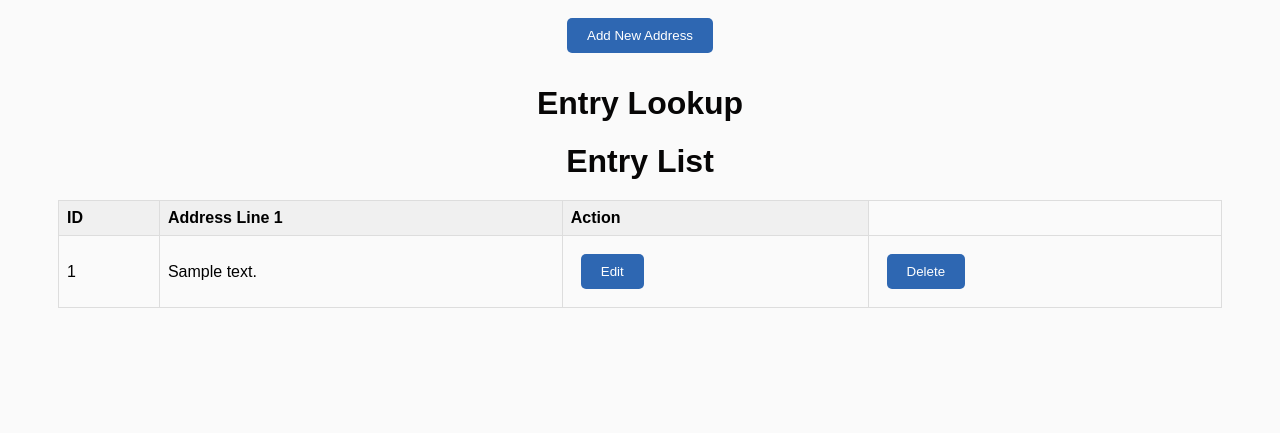
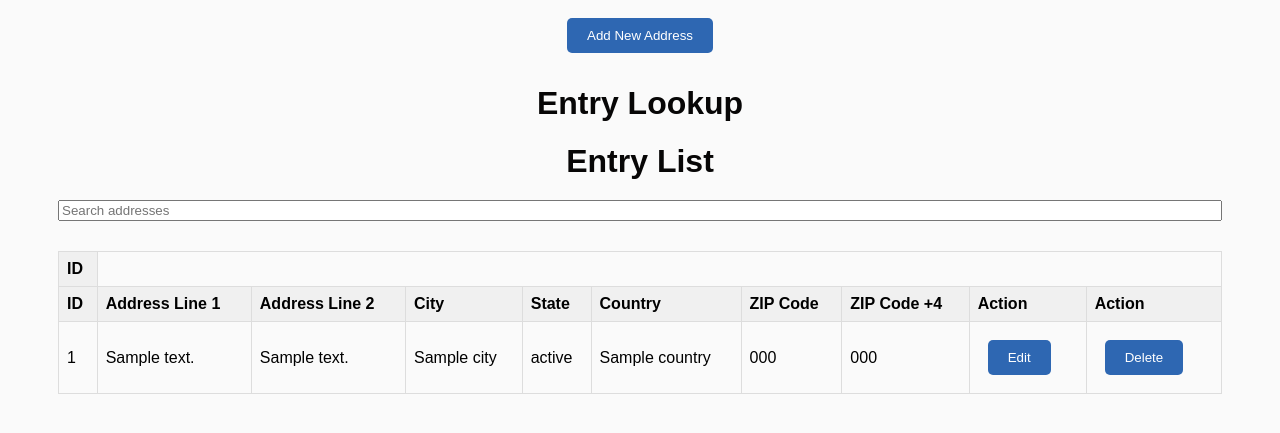
Before and after one commit to bdilbeck/ma_address_verification, a Flask app: page /entries in a window 1280 px wide. Shown: the part 226-659 px from the top of the page. Run offline with Flask 3, Linux system fonts and the light colour scheme; a database or web service that is not in the repository returns one stand-in record (values such as "Sample title").

Commit message:
Fixed search/table

```diff
--- a/templates/maintenance_screen.html
+++ b/templates/maintenance_screen.html
@@ -81,6 +81,7 @@
             margin-top: 20px;
         }
         </style>
+
 </head>
 <body>
     <h1>Maintenance Page</h1>
@@ -91,14 +92,14 @@
 <button id="openPopup">Add New Address</button>
 <div id="popup" style="display: none;">
 <form id="popupForm" action="/new_entry" method="post"><li><label for="AddressLine1">Address Line 1:</label></li>
-<li><input type="text" name="addressLine1" id="addressLine1" size="60" /></li>
+<li><input type="text" name="addressLine1" id="addressLine1" size="60" required/></li>
 <li><label for="addressLine2">Address Line 2: </label></li>
 <li><input type="text" name="addressLine2" id="addressLine2" size="60" placeholder="Apartment/Suite #, etc." /></li>
 <li><label for="city">City:</label></li>
-<li><input type="text" name="city" id="city" size="20" /></li>
+<li><input type="text" name="city" id="city" size="20" required/></li>
 
 <li><label for="country">Country:</label></li>
-<li><select name="country" id="country">
+<li><select name="country" id="country" required>
 <option selected="" value="Default">(Please select a country)</option>
 <option value="US" id="US">USA</option>
 <option value="CA" id="CA">Canada</option>
@@ -106,7 +107,7 @@
 
 <li><label for="stateorprovince">State/Province:</label></li>
 <li>
-    <select name="stateorprovince" id="stateorprovince">
+    <select name="stateorprovince" id="stateorprovince" required>
         <option selected="" value="Default">(Please select a state)</option>
         <option value="AL" id="AL">Alabama (AL)</option>
         <option value="AK" id="AK">Alaska (AK)</option>
@@ -164,10 +165,10 @@
 </li>
 
 <li><label for="zip">ZIP Code:</label></li>
-<li><input type="text" name="zip" id="zip" size="5" /></li>
+<li><input type="text" name="zip" id="zip" size="5" required/></li>
 
 <li><label for="zip +4">ZIP Code +4:</label></li>
-<li><input type="text" name="zip +4" size="4" id="zipPlusFour"/></li>
+<li><input type="text" name="zip +4" size="4" id="zipplusfour"/></li>
 
 <li><input type="submit" value="Submit"></li>
 </form>
@@ -176,12 +177,21 @@
 
     <h1>Entry Lookup</h1>
     <h1>Entry List</h1>
+    <input type="text" id="searchInput" placeholder="Search addresses">
     <table>
         <thead>
             <tr>
                 <th>ID</th>
+                <thead>
+                        <th>ID</th>
                         <th>Address Line 1</th>
-                <!-- Add headers for other properties -->
+                        <th>Address Line 2</th>
+                        <th>City</th>
+                        <th>State</th>
+                        <th>Country</th>
+                        <th>ZIP Code</th>
+                        <th>ZIP Code +4</th>
+                        <th>Action</th>
                         <th>Action</th>
             </tr>
         </thead>
@@ -190,6 +200,14 @@
             <tr>
                 <td>{{ entry._id }}</td>
                 <td>{{ entry.addressLine1 }}</td>
+                <td>{{ entry.addressLine2 }}</td>
+                <td>{{ entry.city }}</td>
+                <td>{{ entry.state }}</td>
+                <td>{{ entry.country }}</td>
+                <td>{{ entry.zip }}</td>
+                <td>{{ entry.zipplusfour }}</td>
+
+
                 <td>
               <button class="edit-entry-button" data-entry-id="{{ entry._id }}">Edit</button>
                 </td>
@@ -205,45 +223,105 @@
     <input type="hidden" name="entry_id" id="edit-entry-id">
     <label for="edit-addressLine1">Address Line 1:</label>
     <input type="text" name="addressLine1" id="edit-addressLine1">
-    <!-- Add other input fields for editing other properties -->
+    <input type="text" name="addressLine2" id="edit-addressLine2">
+    <input type="text" name="city" id="edit-city">
+    <input type="text" name="stateorprovince" id="edit-stateorprovince">
+    <input type="text" name="country" id="edit-country">
+    <input type="text" name="zip" id="edit-zip">
+    <input type="text" name="zipplusfour" id="edit-zipplusfour">
+
     <input type="submit" value="Save Changes">
     </form>
 <script>
     document.addEventListener('DOMContentLoaded', () => {
         fetchEntries(); // Fetch entries when the page loads
-        addEditButtonsClickListener(); // Add click event listener to edit buttons
         addOpenPopupClickListener(); // Add click event listener to open popup button
+        const searchInput = document.getElementById('searchInput');
+        searchInput.addEventListener('input', fetchEntries);
+        searchInput.addEventListener('change', fetchEntries);
     });
+
     function fetchEntries() {
         console.log('Fetching entries...');
 
         fetch('/entries-json')
             .then((response) => {
-            console.log('Response status:', response.status);
                 if (!response.ok) {
                     throw new Error(`Fetch failed with status: ${response.status}`);
                 }
                 return response.json();
             })
-
             .then((data) => {
                 console.log('Data received from the server:', data);
 
                 const entries = data.entries;
                 const tbody = document.querySelector('tbody');
+                const searchInput = document.getElementById('searchInput').value.toLowerCase();
                 tbody.innerHTML = '';
 
                 entries.forEach((entry) => {
+                    // Check if addressLine1 is defined before accessing its value
+                    if (entry.addressLine1 && entry.addressLine1.toLowerCase().includes(searchInput) ||
+                        (entry.addressLine2 && entry.addressLine2.toLowerCase().includes(searchInput)) ||
+                        (entry.city && entry.city.toLowerCase().includes(searchInput)) ||
+                        (entry.stateorprovince && entry.stateorprovince.toLowerCase().includes(searchInput)) ||
+                        (entry.country && entry.country.toLowerCase().includes(searchInput)) ||
+                        (entry.zip && entry.zip.toLowerCase().includes(searchInput)) ||
+                        (entry.zipplusfour && entry.zipplusfour.toLowerCase().includes(searchInput))
+                    ) {
+                        // Only add the row if it matches the search input
+                        const row = createRow(entry);
+                        tbody.appendChild(row);
+                    }
+                });
+
+                addEditButtonsClickListener();
+                addDeleteButtonsClickListener();
+            })
+            .catch((error) => {
+                console.error('Error fetching entries:', error);
+            });
+    }
+
+
+
+// Create a separate function to generate a row for an entry
+function createRow(entry) {
     const row = document.createElement('tr');
+    // ... (same code as before for creating cells)
     const idCell = document.createElement('td');
+
     idCell.textContent = entry._id;
+
     const addressLine1Cell = document.createElement('td');
     addressLine1Cell.textContent = entry.addressLine1;
+
+    const addressLine2Cell = document.createElement('td');
+    addressLine2Cell.textContent = entry.addressLine2;
+
+    const cityCell = document.createElement('td');
+    cityCell.textContent = entry.city;
+
+    const stateCell = document.createElement('td');
+    stateCell.textContent = entry.state;
+
+    const countryCell = document.createElement('td');
+    countryCell.textContent = entry.country;
+
+    const zipCell = document.createElement('td');
+    zipCell.textContent = entry.zip;
+
+    const zipplusfourCell = document.createElement('td');
+    zipplusfourCell.textContent = entry.zipplusfour;
+
+
     const actionCell = document.createElement('td');
     const editButton = document.createElement('button');
-                editButton.className = 'edit-entry-button';
+    editButton.classList.add('edit-entry-button');
     editButton.textContent = 'Edit';
     editButton.dataset.entryId = entry._id;
+
+
     const actionCellTwo = document.createElement('td');
     const deleteButton = document.createElement('button');
     deleteButton.className = 'delete-entry-button';
@@ -269,27 +347,35 @@ function fetchEntries() {
 
     row.appendChild(idCell);
     row.appendChild(addressLine1Cell);
+    row.appendChild(addressLine2Cell);
+    row.appendChild(cityCell);
+    row.appendChild(stateCell);
+    row.appendChild(countryCell);
+    row.appendChild(zipCell);
+    row.appendChild(zipplusfourCell);
+
+    actionCell.appendChild(editButton);
     row.appendChild(actionCell);
-                actionCell.appendChild(editButton);
     row.appendChild(actionCellTwo);
     actionCellTwo.appendChild(deleteButton);
 
-                tbody.appendChild(row);
-            });
-            addDeleteButtonsClickListener();
-        })
-        .catch((error) => {
-            console.error('Error fetching entries:', error);
-        });
+    return row;
 }
+
+    function createTableCell(text) {
+        const cell = document.createElement('td');
+        cell.textContent = text;
+        return cell;
+    }
+
 
 
 function addDeleteButtonsClickListener() {
     console.log('Delete Buttons Click Listener');
 
     // Attach a click event listener to the 'tbody' element
-    const tbody = document.querySelector('tbody');
-    tbody.addEventListener('click', (event) => {
+    const table = document.querySelector('table');
+    table.addEventListener('click', (event) => {
         const deleteButton = event.target.closest('.delete-entry-button');
         if (deleteButton) {
             event.preventDefault(); // Prevent the link from navigating
@@ -326,21 +412,35 @@ function deleteEntry(entryId) {
 
 
 function addEditButtonsClickListener() {
+    console.log('Add Edit Buttons Click Listener');
+
     // Add a click event listener to all elements with the class "edit-entry-button"
-    document.querySelectorAll('.edit-entry-button').forEach((editButton) => {
-        editButton.addEventListener('click', (event) => {
+    const tbody = document.querySelector('tbody');
+
+    tbody.addEventListener('click', (event) => {
+        const editButton = event.target.closest('.edit-entry-button');
+        if (editButton) {
             event.preventDefault(); // Prevent the link from navigating
 
             const entryId = editButton.dataset.entryId;
-            const entry = getEntryById(entryId); // Implement a function to get the entry data
-
+            try {
+                const entry = getEntryById(entryId)
+                    .then((entry) => {
                         if (entry) {
                             // Populate the edit form with the entry data and show it
                             populateEditForm(entry);
                         }
+                    })
+                    .catch((error) => {
+                        console.error('Error fetching entry by ID:', error);
                     });
+            } catch (error) {
+                console.error('Error fetching entry by ID:', error);
+            }
+        }
     });
 }
+
 
 function addOpenPopupClickListener() {
     const openButton = document.getElementById('openPopup');
@@ -409,6 +509,13 @@ function populateEditForm(entry) {
     // Example code to populate form fields (adjust based on your HTML structure)
     document.getElementById('edit-entry-id').value = entry._id;
     document.getElementById('edit-addressLine1').value = entry.addressLine1;
+    document.getElementById('edit-addressLine2').value = entry.addressLine2;
+    document.getElementById('edit-city').value = entry.city;
+    document.getElementById('edit-stateorprovince').value = entry.stateorprovince;
+    document.getElementById('edit-country').value = entry.country;
+    document.getElementById('edit-zip').value = entry.zip;
+    document.getElementById('edit-zipplusfour').value = entry.zipplusfour;
+
 
     const editForm = document.getElementById('edit-form');
     editForm.action = `/edit_entry/${entry._id}`;
@@ -423,9 +530,3 @@ function populateEditForm(entry) {
 </body>
 
 </html>
-
-
-
-</body>
-
-</html>
```
Lines whose indentation alone changed are shown as unchanged.
